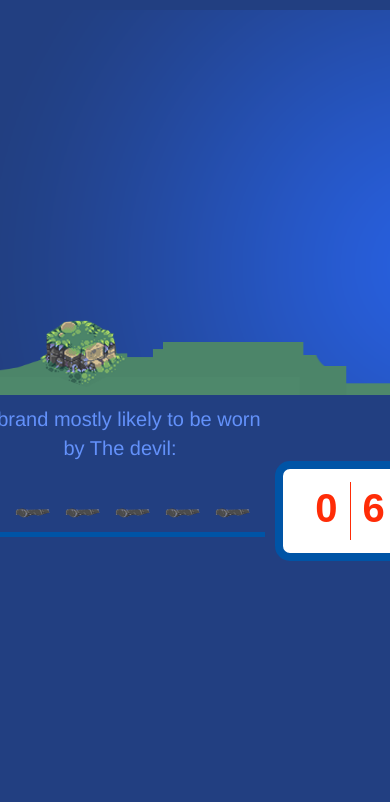
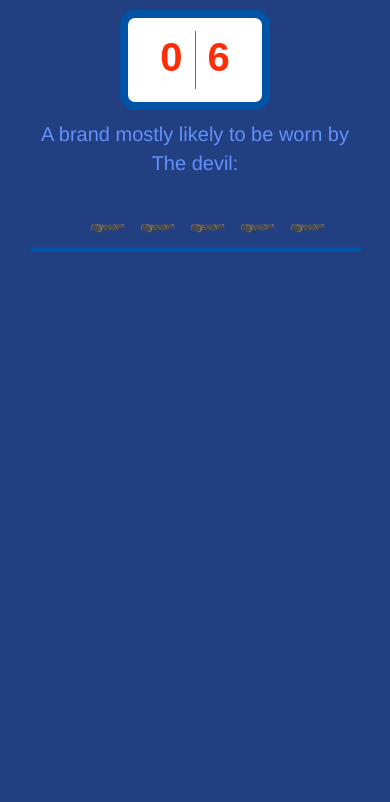
Before and after one commit to ambouh/hangman, a PHP site: page /index.html in a window 390 px wide; the page is wider, and only the part inside the window is pictured. Shown: the part 52-854 px from the top of that part. Run offline with PHP 8.4, Linux system fonts and the light colour scheme; some libraries are stand-ins or nearby versions.

Commit message:
modified css to fit small and mid screens

```diff
--- a/index.html
+++ b/index.html
@@ -2,7 +2,7 @@
 <html lang="en">
 <head>
     <meta charset="UTF-8">
-    <title>The Hangman</title>
+    <title>Fashion Hangman</title>
     <!-- Latest compiled and minified CSS -->
 
     <meta name=viewport content="width=device-width, initial-scale=1.0, maximum-scale=1.0, user-scalable=no">
@@ -15,11 +15,11 @@
 <header>
     <img id="logo" src="images/logo.png" alt="The Hang Man Logo"/>
 </header>
-<div id="wrapper">
+<!--<div id="wrapper">
 <main>
 
 </main>
-</div>
+</div>-->
 <footer>
     <section id="words">
         <div id="question"></div>
--- a/styles.css
+++ b/styles.css
@@ -135,6 +135,15 @@
         /*height: 70%;*/
     }
 
+    footer {
+        display: flex;
+        flex-direction: column-reverse;
+        align-items: center;
+    }
+
+    #words {
+        width: 90vw;
+    }
 }
 
 @media screen and (max-width:560px) {}
```
